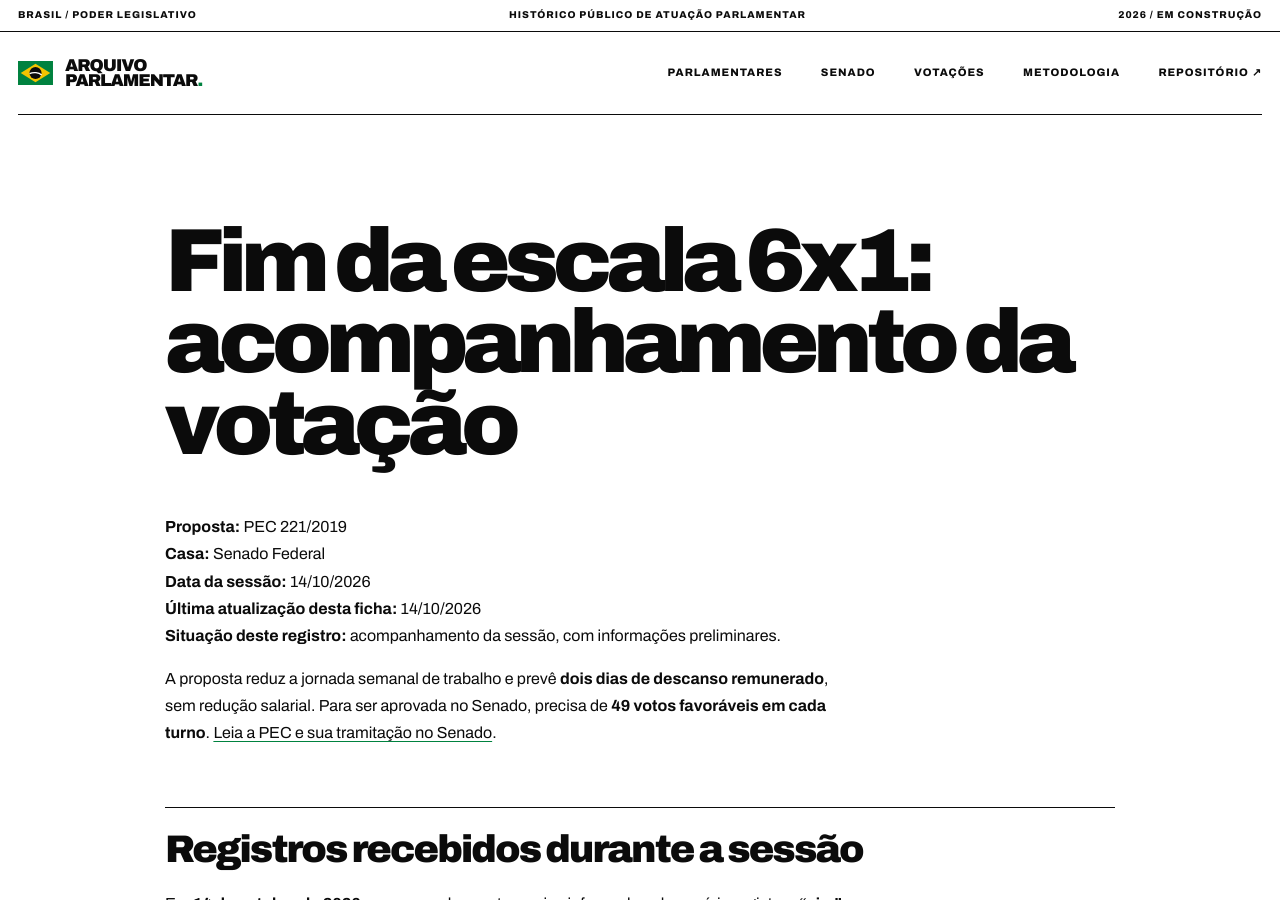
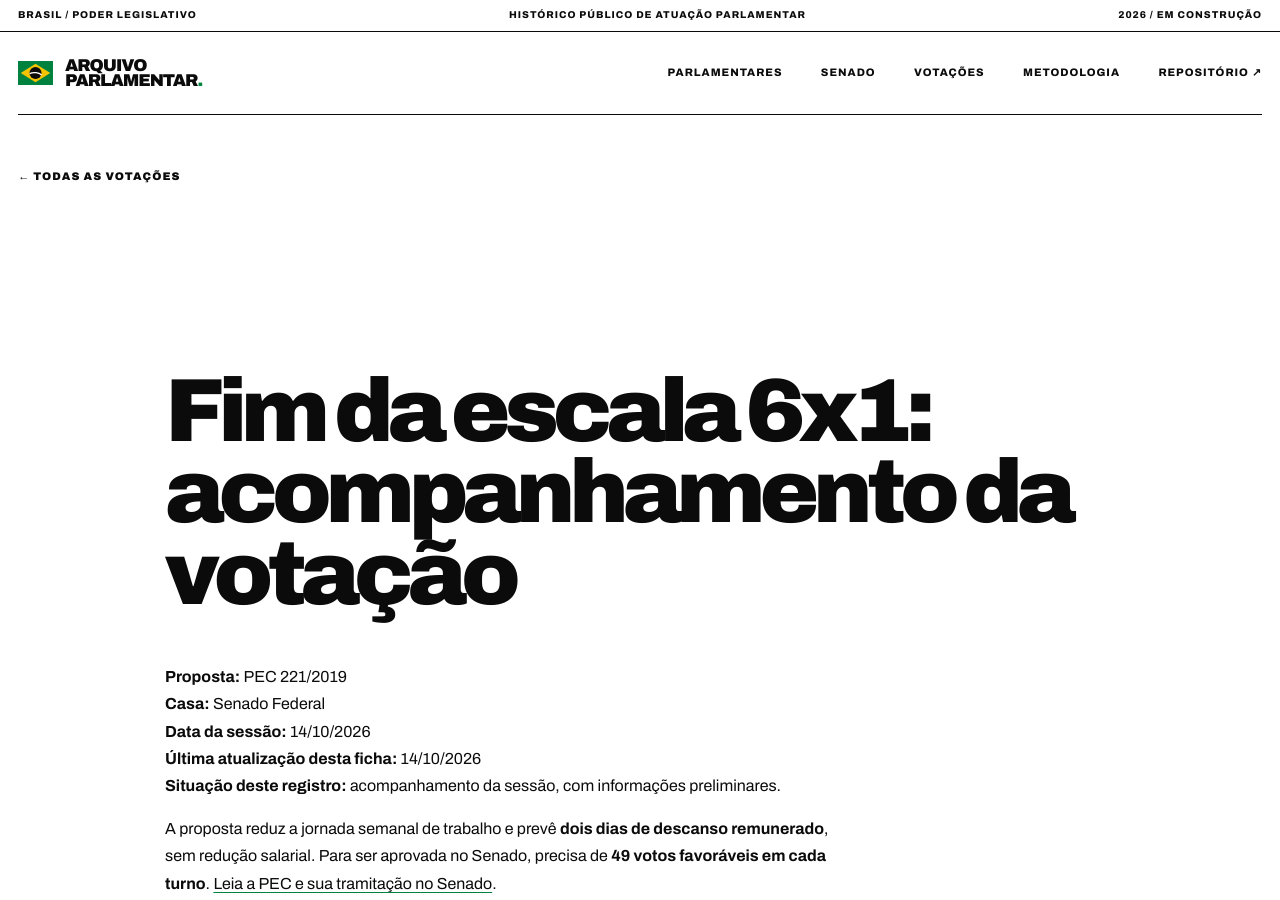
Before and after one commit to leorruas/senadores-deputados, a Jekyll site: the page built from votacoes/pec-221-2019.md, in a window 1280 px wide and 900 px high. Built offline with Jekyll 4.4.1, drawn with Linux system fonts in a browser that asks for light colours.

Commit message:
feat: integra indice de votacoes ao site

```diff
--- a/votacoes/pec-221-2019.md
+++ b/votacoes/pec-221-2019.md
@@ -3,6 +3,7 @@ layout: default
 title: Acompanhamento da PEC 221/2019
 permalink: /votacoes/pec-221-2019/
 ---
+<a class="voltar" href="{{ '/votacoes/' | relative_url }}">← TODAS AS VOTAÇÕES</a>
 <div class="pagina-texto" markdown="1">
 
 # Fim da escala 6x1: acompanhamento da votação
```
